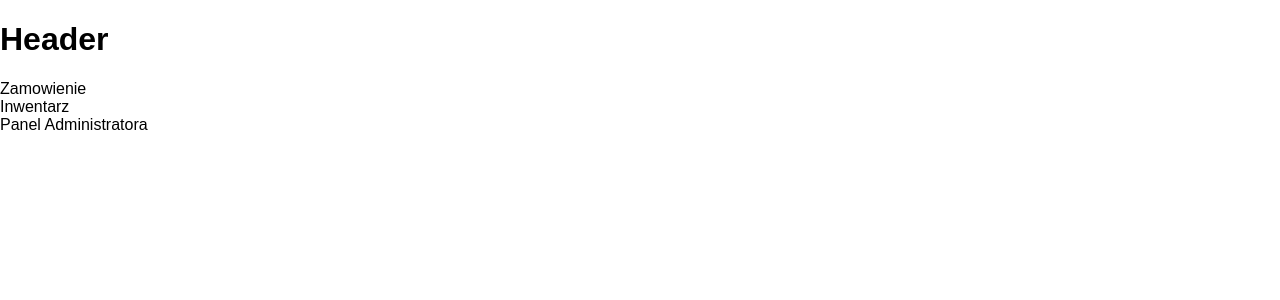
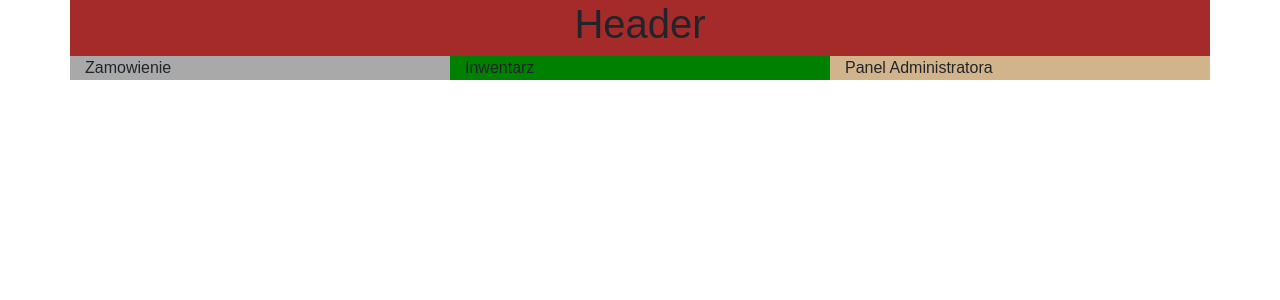
Before and after one commit to mateuszlubianka1993/bookstore-react, a React (Create React App) app: page / in a window 1280 px wide. Shown: the top 300 px of the page. Built offline with nearby package versions, Linux system fonts and the light colour scheme.

Commit message:
import css

```diff
--- a/public/index.html
+++ b/public/index.html
@@ -19,7 +19,8 @@
       work correctly both with client-side routing and a non-root public URL.
       Learn how to configure a non-root public URL by running `npm run build`.
     -->
-    <title>React App</title>
+    <link href="https://stackpath.bootstrapcdn.com/bootstrap/4.1.3/css/bootstrap.min.css" rel="stylesheet" integrity="sha384-MCw98/SFnGE8fJT3GXwEOngsV7Zt27NXFoaoApmYm81iuXoPkFOJwJ8ERdknLPMO" crossorigin="anonymous">
+    <title>My bookstore</title>
   </head>
   <body>
     <noscript>
--- a/src/components/AdminPanel.js
+++ b/src/components/AdminPanel.js
@@ -3,7 +3,11 @@ import React from 'react';
 class AdminPanel extends React.Component {
 
     render() {
-        return <div>Panel Administratora</div>;
+        return (
+            <div className='adminPanel col-md-4'>
+                Panel Administratora
+            </div>
+        );
     }
 }
 
--- a/src/components/App.js
+++ b/src/components/App.js
@@ -4,17 +4,21 @@ import Order from './Order';
 import Header from './Header';
 import Inventory from './Inventory';
 
+import '../index.css';
+
 class App extends React.Component {
 
     render() {
         return (
-            <div>
+            <div className='app container'>
                 <Header />
-                <Order />
-                <Inventory />
-                <AdminPanel />
+                <dic className='row'>
+                    <Order />
+                    <Inventory />
+                    <AdminPanel />
+                </dic>
             </div>
-        )
+        );
     }
 }
 
--- a/src/components/Header.js
+++ b/src/components/Header.js
@@ -3,7 +3,11 @@ import React from 'react';
 class Header extends React.Component {
 
     render() {
-        return <div><h1>Header</h1></div>
+        return (
+            <div className='row header'>
+                <h1>Header</h1>
+            </div>
+        );
     }
 }
 
--- a/src/components/Inventory.js
+++ b/src/components/Inventory.js
@@ -3,7 +3,11 @@ import React from 'react';
 class Inventory extends React.Component {
 
     render() {
-        return <div>Inwentarz</div>
+        return (
+            <div className='inventory col-md-4'>
+                Inwentarz
+            </div>
+        );
     }
 }
 
--- a/src/components/Order.js
+++ b/src/components/Order.js
@@ -3,7 +3,11 @@ import React from 'react';
 class Order extends React.Component {
 
     render() {
-        return <div>Zamowienie</div>;
+        return (
+            <div className='order col-md-4'>
+                Zamowienie
+            </div>
+        );
     }
 }
 
--- a/src/index.css
+++ b/src/index.css
@@ -3,3 +3,23 @@ body {
   padding: 0;
   font-family: sans-serif;
 }
+
+.app {
+  background-color: aqua;
+}
+.header {
+  background-color: brown;
+}
+.header h1 {
+  margin-left: auto;
+  margin-right: auto;
+}
+.order {
+  background-color: darkgray;
+}
+.inventory {
+  background-color: green;
+}
+.adminPanel {
+  background-color: tan;
+}
```
